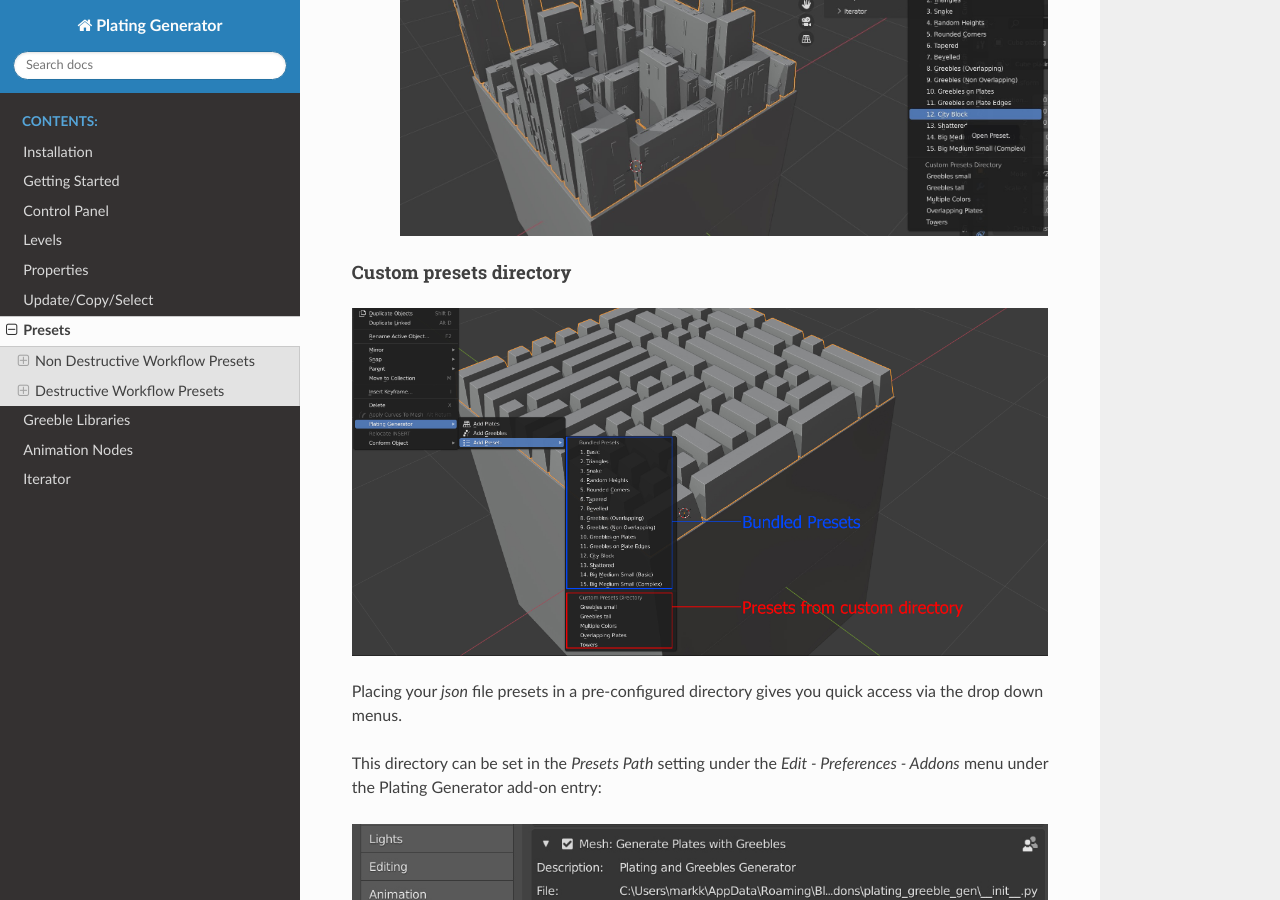
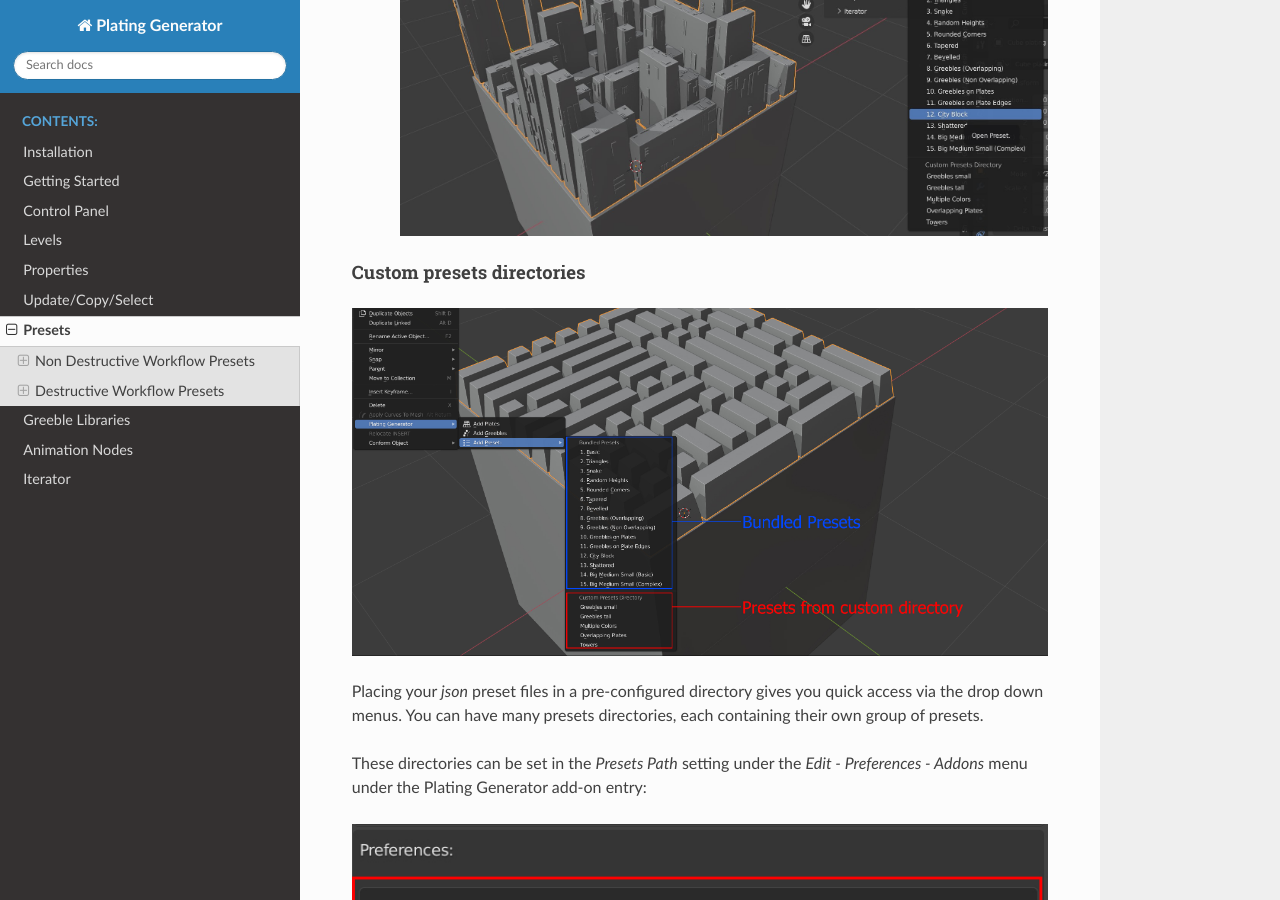
Before and after one commit to mkingsnorth/plating_generator_docs, a Sphinx documentation site: the page built from docs/usage/presets.rst, in a window 1280 px wide and 900 px high, scrolled down 2858 px. Built offline with Sphinx 7.4.7 and the Read the Docs theme 2.0.0, drawn with Linux system fonts in a browser that asks for light colours; pages that are not in the unit, such as notebooks, are missing from menus; some of the changed text lies outside the part shown.

Commit message:
Adding multiple preset folders to docs

```diff
--- a/docs/usage/presets.rst
+++ b/docs/usage/presets.rst
@@ -57,7 +57,7 @@ This will update the selected *Plating* object's settings with the preset.
 Quickly apply a Preset
 ============================
 
-A pre-bundled preset, or a preset file in your :ref:`presets directory<Custom presets directory>`, can be quickly added in two ways:
+A pre-bundled preset, or a preset file in your :ref:`presets directories<Custom presets directories>`, can be quickly added in two ways:
 
 #. **Create an object with the preset instantly applied** via the right-click menu, under *Plating Generator -> Add Preset*:
 
@@ -70,15 +70,15 @@ A pre-bundled preset, or a preset file in your :ref:`presets directory<Custom pr
         :alt: Applying a preset to an existing plating object via the panel.
 
 
-Custom presets directory
+Custom presets directories
 ---------------------------------------
 
 .. figure:: ../images/preset_menu_eg.jpg
   :alt: Preset Menus example
 
-Placing your *json* file presets in a pre-configured directory gives you quick access via the drop down menus.
+Placing your *json* preset files in a pre-configured directory gives you quick access via the drop down menus.  You can have many presets directories, each containing their own group of presets.
 
-This directory can be set in the *Presets Path* setting under the *Edit - Preferences - Addons* menu under the Plating Generator add-on entry:
+These directories can be set in the *Presets Path* setting under the *Edit - Preferences - Addons* menu under the Plating Generator add-on entry:
 
 .. figure:: ../images/presets_dir_pref.jpg
   :alt: Preset Menus example
```
Also changed, not shown: other parts of docs/usage/presets.rst (+2 -2 lines), docs/images/presets_dir_pref.jpg, 7 other files.
